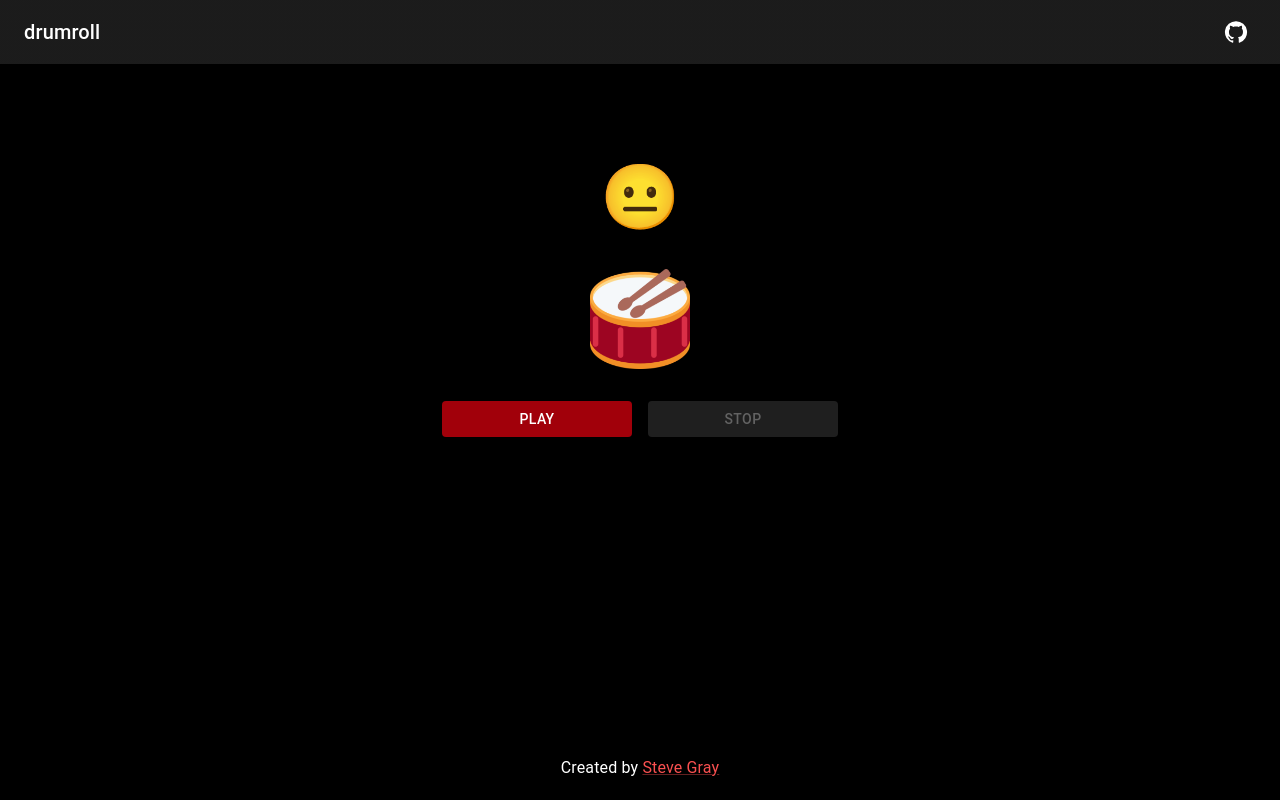
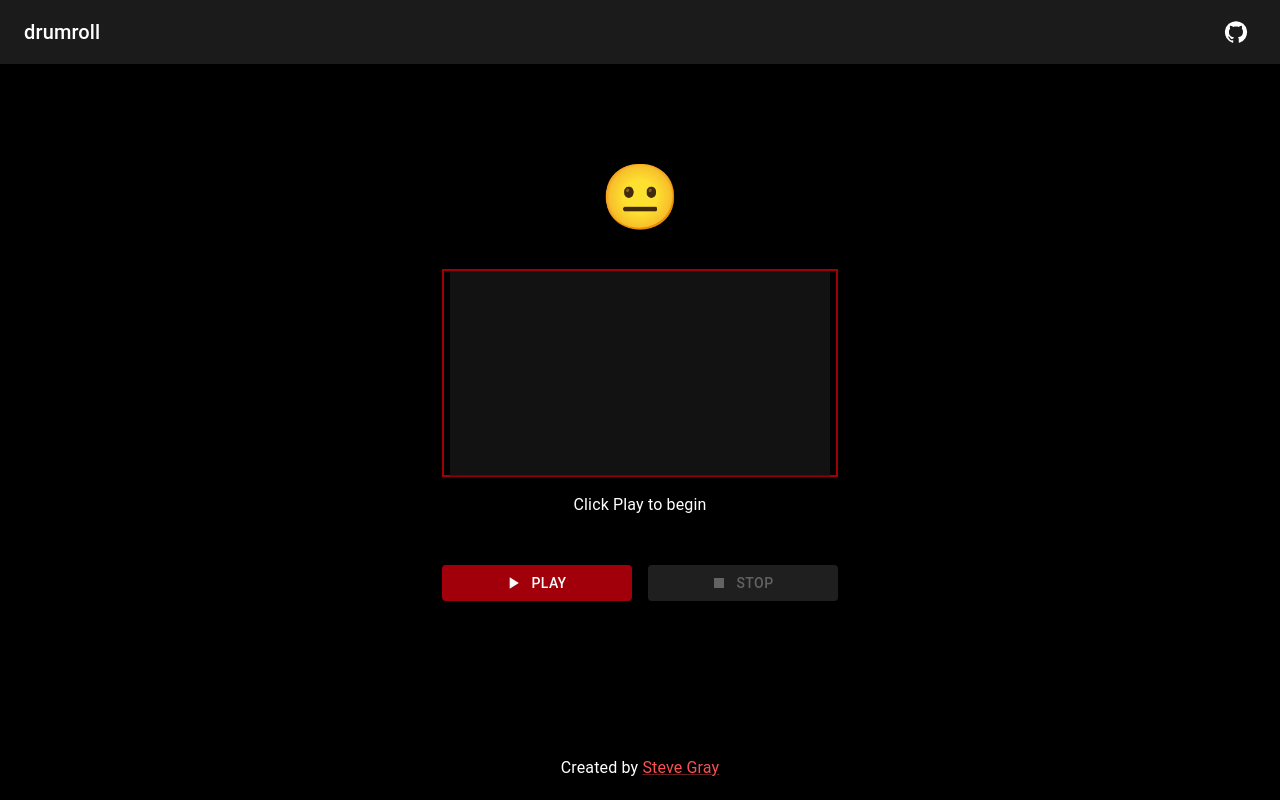
Before and after one commit to heystevegray/drumroll, a Next.js app: page / in a window 1280 px wide. Built offline with nearby package versions, Linux system fonts and the light colour scheme; no server answers.

Commit message:
WIP Random GIFs

```diff
--- a/components/DrumRoll.tsx
+++ b/components/DrumRoll.tsx
@@ -1,7 +1,8 @@
+import { PlayArrow, Stop } from '@mui/icons-material';
 import { Container, Box, Grid, Typography, Button } from '@mui/material';
 import { Howl, Howler } from 'howler';
 import { useEffect, useState, useCallback } from 'react';
-import Image from 'next/image';
+import Gif from './Gif';
 
 const drumStart = 'drumroll-start.wav';
 const drumLoop = 'drumroll-loop.wav';
@@ -86,22 +87,28 @@ const DrumRoll = () => {
                         </Typography>
                     </Grid>
                     <Grid container item xs={12} alignItems="center" justifyContent="center">
-                        <Image
-                            width={100}
-                            height={100}
-                            layout="fixed"
-                            src="/android-chrome-192x192.png"
-                            alt="drum with drum sticks"
-                        />
+                        <Gif show={isRolling} />
                     </Grid>
                     <Grid container item xs={12} spacing={2}>
                         <Grid container item xs={6} justifyContent="center">
-                            <Button disabled={isRolling} fullWidth variant="contained" onClick={playAudio}>
+                            <Button
+                                disabled={isRolling}
+                                fullWidth
+                                variant="contained"
+                                onClick={playAudio}
+                                startIcon={<PlayArrow />}
+                            >
                                 Play
                             </Button>
                         </Grid>
                         <Grid container item xs={6} justifyContent="center">
-                            <Button disabled={!isRolling} fullWidth variant="contained" onClick={stopAudio}>
+                            <Button
+                                disabled={!isRolling}
+                                fullWidth
+                                variant="contained"
+                                onClick={stopAudio}
+                                startIcon={<Stop />}
+                            >
                                 Stop
                             </Button>
                         </Grid>
--- /dev/null
+++ b/components/Gif.tsx
@@ -0,0 +1,89 @@
+import { Paper, Link, Grid, Typography } from '@mui/material';
+import Image from 'next/image';
+import { useState, useEffect } from 'react';
+
+interface Props {
+    show: boolean;
+}
+
+interface GifProps {
+    credit: string;
+    source: string;
+    width: number;
+    height: number;
+    alt: string;
+}
+
+const gifs: GifProps[] = [
+    {
+        credit: 'https://giphy.com/gifs/please-drumroll-ogGmxeqA8L3sA',
+        source: 'https://media.giphy.com/media/ogGmxeqA8L3sA/giphy.gif',
+        width: 380,
+        height: 204,
+        alt: 'drum roll Please GIF',
+    },
+    {
+        credit: 'https://giphy.com/gifs/feeder-ItItdif4XcSiSNw9Zh',
+        source: 'https://media.giphy.com/media/ItItdif4XcSiSNw9Zh/giphy.gif',
+        width: 394,
+        height: 394,
+        alt: 'drum roll Cat Dog GIF By Feeder',
+    },
+    {
+        credit: 'https://giphy.com/gifs/GBvkxysAR8Svm',
+        source: 'https://media.giphy.com/media/GBvkxysAR8Svm/giphy.gif',
+        width: 394,
+        height: 222,
+        alt: 'drum roll Micheal from the Office GIF',
+    },
+    {
+        credit: 'https://giphy.com/gifs/zdfmagazinroyale-XRQn2ueP2wtbdWp2gt',
+        source: 'https://media.giphy.com/media/XRQn2ueP2wtbdWp2gt/giphy.gif',
+        width: 394,
+        height: 394,
+        alt: 'drum roll Fun Reaction GIF By ZDF Magazin Royale',
+    },
+];
+
+const Gif = ({ show }: Props) => {
+    const [selectedGif, setSelectedGif] = useState(gifs[0]);
+    const { source, width, height, alt, credit } = selectedGif;
+
+    useEffect(() => {
+        setSelectedGif(gifs[0]);
+    }, []);
+
+    return (
+        <Grid container>
+            <Grid
+                container
+                alignItems="center"
+                justifyContent="center"
+                item
+                xs={12}
+                sx={(theme) => ({
+                    border: `2px solid ${theme.palette.primary.main}`,
+                })}
+            >
+                {show ? (
+                    <Image alt={alt} src={source} width={width} height={height} />
+                ) : (
+                    <Paper square sx={{ width, height }} />
+                )}
+            </Grid>
+            <Grid item xs={12} sx={{ paddingRight: 2, p: 2 }}>
+                {show ? (
+                    <Grid container justifyContent="flex-end">
+                        <Link color="secondary" href={credit} target="_blank">
+                            Gif Source
+                        </Link>
+                    </Grid>
+                ) : (
+                    <Typography textAlign="center">Click Play to begin</Typography>
+                )}
+            </Grid>
+        </Grid>
+    );
+};
+
+export default Gif;
--- a/next.config.js
+++ b/next.config.js
@@ -1,3 +1,6 @@
 module.exports = {
     reactStrictMode: true,
+    images: {
+        domains: ['media.giphy.com'],
+    },
 };
```
